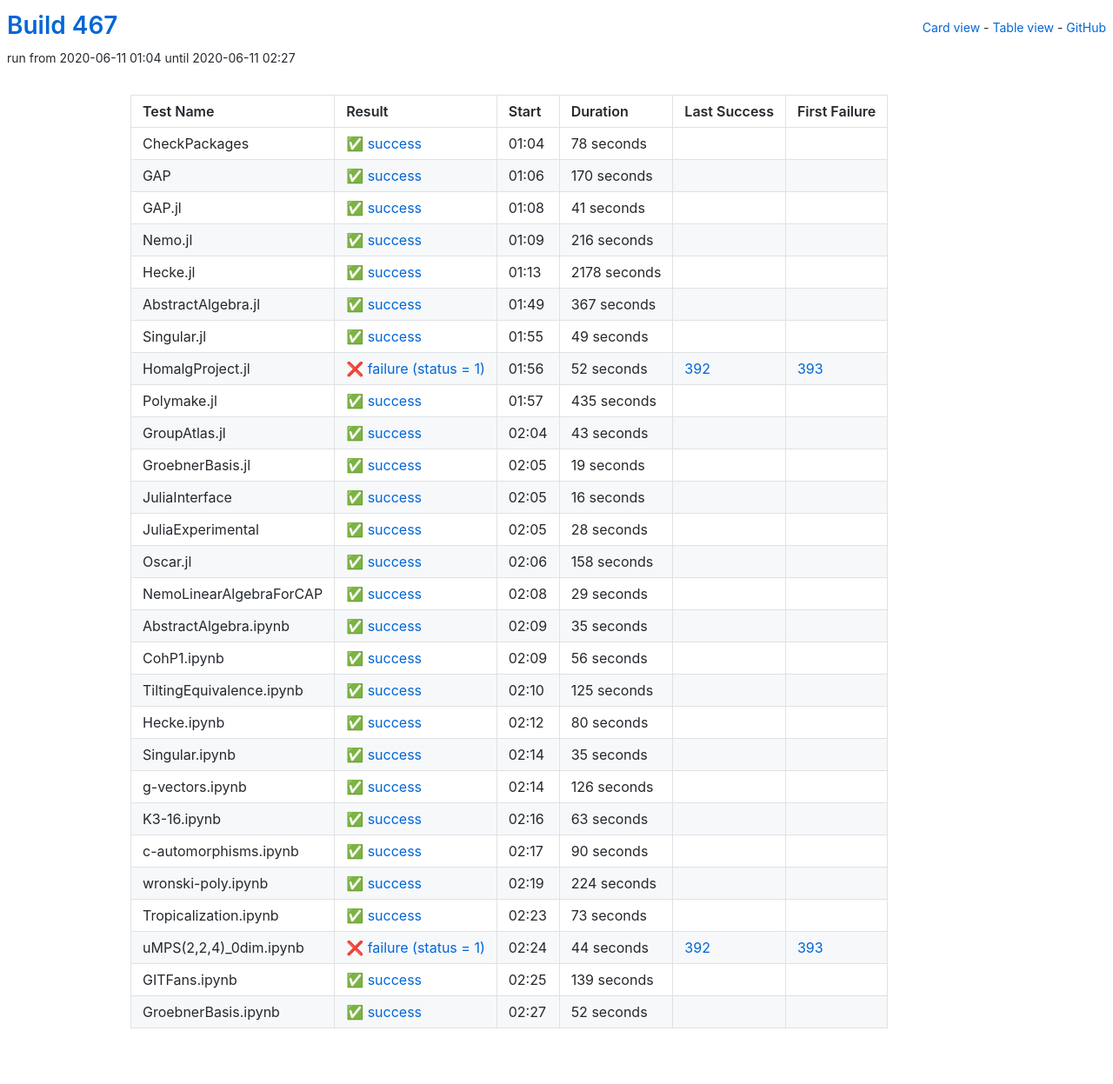
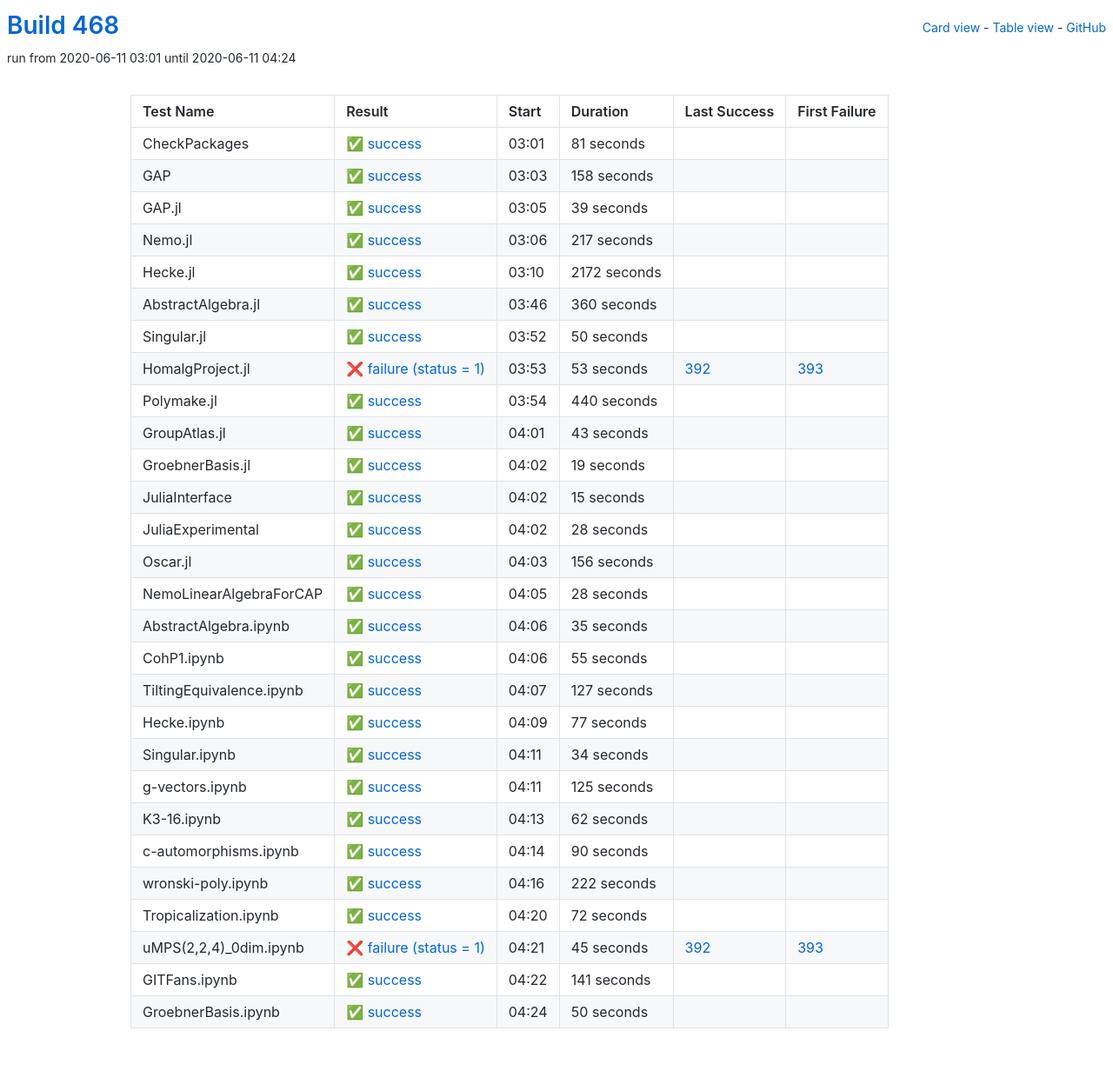
Before and after one commit to oscar-system/oscar-ci-status-1.4, a Jekyll site: the page built from table.html, in a window 1280 px wide. Shown: the whole page at 87% size. Built offline with Jekyll 4.4.1, drawn with Linux system fonts in a browser that asks for light colours.

Commit message:
Build #468

```diff
--- a/_data/ci.yml
+++ b/_data/ci.yml
@@ -1,6 +1,6 @@
 ---
-build: 467
-build_url: https://oscarci.mathematik.uni-kl.de/job/oscar-julia-1.4/467/
+build: 468
+build_url: https://oscarci.mathematik.uni-kl.de/job/oscar-julia-1.4/468/
 job: oscar-julia-1.4
 organization: oscar-system
 repo: oscar-ci-status-1.4
@@ -8,116 +8,116 @@ repourl: https://github.com/oscar-system/oscar-ci-status-1.4
 tests:
 - name: CheckPackages
   id: checkpackages
-  log: https://oscarci.mathematik.uni-kl.de/job/oscar-julia-1.4/467/artifact/logs/build-467/CheckPackages.log
-  start: 2020-06-11 01:04
+  log: https://oscarci.mathematik.uni-kl.de/job/oscar-julia-1.4/468/artifact/logs/build-468/CheckPackages.log
+  start: 2020-06-11 03:01
   success: true
   exitcode: 0
   status: success
-  duration: 78
+  duration: 81
   last_success: false
   last_success_url:
   first_failure: false
   first_failure_url:
 - name: GAP
   id: gap
-  log: https://oscarci.mathematik.uni-kl.de/job/oscar-julia-1.4/467/artifact/logs/build-467/GAP.log
-  start: 2020-06-11 01:06
+  log: https://oscarci.mathematik.uni-kl.de/job/oscar-julia-1.4/468/artifact/logs/build-468/GAP.log
+  start: 2020-06-11 03:03
   success: true
   exitcode: 0
   status: success
-  duration: 170
+  duration: 158
   last_success: false
   last_success_url:
   first_failure: false
   first_failure_url:
 - name: GAP.jl
   id: gap-jl
-  log: https://oscarci.mathematik.uni-kl.de/job/oscar-julia-1.4/467/artifact/logs/build-467/GAP.jl.log
-  start: 2020-06-11 01:08
+  log: https://oscarci.mathematik.uni-kl.de/job/oscar-julia-1.4/468/artifact/logs/build-468/GAP.jl.log
+  start: 2020-06-11 03:05
   success: true
   exitcode: 0
   status: success
-  duration: 41
+  duration: 39
   last_success: false
   last_success_url:
   first_failure: false
   first_failure_url:
 - name: Nemo.jl
   id: nemo-jl
-  log: https://oscarci.mathematik.uni-kl.de/job/oscar-julia-1.4/467/artifact/logs/build-467/Nemo.jl.log
-  start: 2020-06-11 01:09
+  log: https://oscarci.mathematik.uni-kl.de/job/oscar-julia-1.4/468/artifact/logs/build-468/Nemo.jl.log
+  start: 2020-06-11 03:06
   success: true
   exitcode: 0
   status: success
-  duration: 216
+  duration: 217
   last_success: false
   last_success_url:
   first_failure: false
   first_failure_url:
 - name: Hecke.jl
   id: hecke-jl
-  log: https://oscarci.mathematik.uni-kl.de/job/oscar-julia-1.4/467/artifact/logs/build-467/Hecke.jl.log
-  start: 2020-06-11 01:13
+  log: https://oscarci.mathematik.uni-kl.de/job/oscar-julia-1.4/468/artifact/logs/build-468/Hecke.jl.log
+  start: 2020-06-11 03:10
   success: true
   exitcode: 0
   status: success
-  duration: 2178
+  duration: 2172
   last_success: false
   last_success_url:
   first_failure: false
   first_failure_url:
 - name: AbstractAlgebra.jl
   id: abstractalgebra-jl
-  log: https://oscarci.mathematik.uni-kl.de/job/oscar-julia-1.4/467/artifact/logs/build-467/AbstractAlgebra.jl.log
-  start: 2020-06-11 01:49
+  log: https://oscarci.mathematik.uni-kl.de/job/oscar-julia-1.4/468/artifact/logs/build-468/AbstractAlgebra.jl.log
+  start: 2020-06-11 03:46
   success: true
   exitcode: 0
   status: success
-  duration: 367
+  duration: 360
   last_success: false
   last_success_url:
   first_failure: false
   first_failure_url:
 - name: Singular.jl
   id: singular-jl
-  log: https://oscarci.mathematik.uni-kl.de/job/oscar-julia-1.4/467/artifact/logs/build-467/Singular.jl.log
-  start: 2020-06-11 01:55
+  log: https://oscarci.mathematik.uni-kl.de/job/oscar-julia-1.4/468/artifact/logs/build-468/Singular.jl.log
+  start: 2020-06-11 03:52
   success: true
   exitcode: 0
   status: success
-  duration: 49
+  duration: 50
   last_success: false
   last_success_url:
   first_failure: false
   first_failure_url:
 - name: HomalgProject.jl
   id: homalgproject-jl
-  log: https://oscarci.mathematik.uni-kl.de/job/oscar-julia-1.4/467/artifact/logs/build-467/HomalgProject.jl.log
-  start: 2020-06-11 01:56
+  log: https://oscarci.mathematik.uni-kl.de/job/oscar-julia-1.4/468/artifact/logs/build-468/HomalgProject.jl.log
+  start: 2020-06-11 03:53
   success: false
   exitcode: 1
   status: failure
-  duration: 52
+  duration: 53
   last_success: 392
   last_success_url: https://oscarci.mathematik.uni-kl.de/job/oscar-julia-1.4/392/
   first_failure: 393
   first_failure_url: https://oscarci.mathematik.uni-kl.de/job/oscar-julia-1.4/393/
 - name: Polymake.jl
   id: polymake-jl
-  log: https://oscarci.mathematik.uni-kl.de/job/oscar-julia-1.4/467/artifact/logs/build-467/Polymake.jl.log
-  start: 2020-06-11 01:57
+  log: https://oscarci.mathematik.uni-kl.de/job/oscar-julia-1.4/468/artifact/logs/build-468/Polymake.jl.log
+  start: 2020-06-11 03:54
   success: true
   exitcode: 0
   status: success
-  duration: 435
+  duration: 440
   last_success: false
   last_success_url:
   first_failure: false
   first_failure_url:
 - name: GroupAtlas.jl
   id: groupatlas-jl
-  log: https://oscarci.mathematik.uni-kl.de/job/oscar-julia-1.4/467/artifact/logs/build-467/GroupAtlas.jl.log
-  start: 2020-06-11 02:04
+  log: https://oscarci.mathematik.uni-kl.de/job/oscar-julia-1.4/468/artifact/logs/build-468/GroupAtlas.jl.log
+  start: 2020-06-11 04:01
   success: true
   exitcode: 0
   status: success
@@ -128,8 +128,8 @@ tests:
   first_failure_url:
 - name: GroebnerBasis.jl
   id: groebnerbasis-jl
-  log: https://oscarci.mathematik.uni-kl.de/job/oscar-julia-1.4/467/artifact/logs/build-467/GroebnerBasis.jl.log
-  start: 2020-06-11 02:05
+  log: https://oscarci.mathematik.uni-kl.de/job/oscar-julia-1.4/468/artifact/logs/build-468/GroebnerBasis.jl.log
+  start: 2020-06-11 04:02
   success: true
   exitcode: 0
   status: success
@@ -140,20 +140,20 @@ tests:
   first_failure_url:
 - name: JuliaInterface
   id: juliainterface
-  log: https://oscarci.mathematik.uni-kl.de/job/oscar-julia-1.4/467/artifact/logs/build-467/JuliaInterface.log
-  start: 2020-06-11 02:05
+  log: https://oscarci.mathematik.uni-kl.de/job/oscar-julia-1.4/468/artifact/logs/build-468/JuliaInterface.log
+  start: 2020-06-11 04:02
   success: true
   exitcode: 0
   status: success
-  duration: 16
+  duration: 15
   last_success: false
   last_success_url:
   first_failure: false
   first_failure_url:
 - name: JuliaExperimental
   id: juliaexperimental
-  log: https://oscarci.mathematik.uni-kl.de/job/oscar-julia-1.4/467/artifact/logs/build-467/JuliaExperimental.log
-  start: 2020-06-11 02:05
+  log: https://oscarci.mathematik.uni-kl.de/job/oscar-julia-1.4/468/artifact/logs/build-468/JuliaExperimental.log
+  start: 2020-06-11 04:02
   success: true
   exitcode: 0
   status: success
@@ -164,32 +164,32 @@ tests:
   first_failure_url:
 - name: Oscar.jl
   id: oscar-jl
-  log: https://oscarci.mathematik.uni-kl.de/job/oscar-julia-1.4/467/artifact/logs/build-467/Oscar.jl.log
-  start: 2020-06-11 02:06
+  log: https://oscarci.mathematik.uni-kl.de/job/oscar-julia-1.4/468/artifact/logs/build-468/Oscar.jl.log
+  start: 2020-06-11 04:03
   success: true
   exitcode: 0
   status: success
-  duration: 158
+  duration: 156
   last_success: false
   last_success_url:
   first_failure: false
   first_failure_url:
 - name: NemoLinearAlgebraForCAP
   id: nemolinearalgebraforcap
-  log: https://oscarci.mathematik.uni-kl.de/job/oscar-julia-1.4/467/artifact/logs/build-467/NemoLinearAlgebraForCAP.log
-  start: 2020-06-11 02:08
+  log: https://oscarci.mathematik.uni-kl.de/job/oscar-julia-1.4/468/artifact/logs/build-468/NemoLinearAlgebraForCAP.log
+  start: 2020-06-11 04:05
   success: true
   exitcode: 0
   status: success
-  duration: 29
+  duration: 28
   last_success: false
   last_success_url:
   first_failure: false
   first_failure_url:
 - name: AbstractAlgebra.ipynb
   id: abstractalgebra-ipynb
-  log: https://oscarci.mathematik.uni-kl.de/job/oscar-julia-1.4/467/artifact/logs/build-467/AbstractAlgebra.ipynb.log
-  start: 2020-06-11 02:09
+  log: https://oscarci.mathematik.uni-kl.de/job/oscar-julia-1.4/468/artifact/logs/build-468/AbstractAlgebra.ipynb.log
+  start: 2020-06-11 04:06
   success: true
   exitcode: 0
   status: success
@@ -200,20 +200,56 @@ tests:
   first_failure_url:
 - name: CohP1.ipynb
   id: cohp1-ipynb
-  log: https://oscarci.mathematik.uni-kl.de/job/oscar-julia-1.4/467/artifact/logs/build-467/CohP1.ipynb.log
-  start: 2020-06-11 02:09
+  log: https://oscarci.mathematik.uni-kl.de/job/oscar-julia-1.4/468/artifact/logs/build-468/CohP1.ipynb.log
+  start: 2020-06-11 04:06
   success: true
   exitcode: 0
   status: success
-  duration: 56
+  duration: 55
   last_success: false
   last_success_url:
   first_failure: false
   first_failure_url:
 - name: TiltingEquivalence.ipynb
   id: tiltingequivalence-ipynb
-  log: https://oscarci.mathematik.uni-kl.de/job/oscar-julia-1.4/467/artifact/logs/build-467/TiltingEquivalence.ipynb.log
-  start: 2020-06-11 02:10
+  log: https://oscarci.mathematik.uni-kl.de/job/oscar-julia-1.4/468/artifact/logs/build-468/TiltingEquivalence.ipynb.log
+  start: 2020-06-11 04:07
+  success: true
+  exitcode: 0
+  status: success
+  duration: 127
+  last_success: false
+  last_success_url:
+  first_failure: false
+  first_failure_url:
+- name: Hecke.ipynb
+  id: hecke-ipynb
+  log: https://oscarci.mathematik.uni-kl.de/job/oscar-julia-1.4/468/artifact/logs/build-468/Hecke.ipynb.log
+  start: 2020-06-11 04:09
+  success: true
+  exitcode: 0
+  status: success
+  duration: 77
+  last_success: false
+  last_success_url:
+  first_failure: false
+  first_failure_url:
+- name: Singular.ipynb
+  id: singular-ipynb
+  log: https://oscarci.mathematik.uni-kl.de/job/oscar-julia-1.4/468/artifact/logs/build-468/Singular.ipynb.log
+  start: 2020-06-11 04:11
+  success: true
+  exitcode: 0
+  status: success
+  duration: 34
+  last_success: false
+  last_success_url:
+  first_failure: false
+  first_failure_url:
+- name: g-vectors.ipynb
+  id: g-vectors-ipynb
+  log: https://oscarci.mathematik.uni-kl.de/job/oscar-julia-1.4/468/artifact/logs/build-468/g-vectors.ipynb.log
+  start: 2020-06-11 04:11
   success: true
   exitcode: 0
   status: success
@@ -222,58 +258,22 @@ tests:
   last_success_url:
   first_failure: false
   first_failure_url:
-- name: Hecke.ipynb
-  id: hecke-ipynb
-  log: https://oscarci.mathematik.uni-kl.de/job/oscar-julia-1.4/467/artifact/logs/build-467/Hecke.ipynb.log
-  start: 2020-06-11 02:12
+- name: K3-16.ipynb
+  id: k3-16-ipynb
+  log: https://oscarci.mathematik.uni-kl.de/job/oscar-julia-1.4/468/artifact/logs/build-468/K3-16.ipynb.log
+  start: 2020-06-11 04:13
   success: true
   exitcode: 0
   status: success
-  duration: 80
-  last_success: false
-  last_success_url:
-  first_failure: false
-  first_failure_url:
-- name: Singular.ipynb
-  id: singular-ipynb
-  log: https://oscarci.mathematik.uni-kl.de/job/oscar-julia-1.4/467/artifact/logs/build-467/Singular.ipynb.log
-  start: 2020-06-11 02:14
-  success: true
-  exitcode: 0
-  status: success
-  duration: 35
-  last_success: false
-  last_success_url:
-  first_failure: false
-  first_failure_url:
-- name: g-vectors.ipynb
-  id: g-vectors-ipynb
-  log: https://oscarci.mathematik.uni-kl.de/job/oscar-julia-1.4/467/artifact/logs/build-467/g-vectors.ipynb.log
-  start: 2020-06-11 02:14
-  success: true
-  exitcode: 0
-  status: success
-  duration: 126
-  last_success: false
-  last_success_url:
-  first_failure: false
-  first_failure_url:
-- name: K3-16.ipynb
-  id: k3-16-ipynb
-  log: https://oscarci.mathematik.uni-kl.de/job/oscar-julia-1.4/467/artifact/logs/build-467/K3-16.ipynb.log
-  start: 2020-06-11 02:16
-  success: true
-  exitcode: 0
-  status: success
-  duration: 63
+  duration: 62
   last_success: false
   last_success_url:
   first_failure: false
   first_failure_url:
 - name: c-automorphisms.ipynb
   id: c-automorphisms-ipynb
-  log: https://oscarci.mathematik.uni-kl.de/job/oscar-julia-1.4/467/artifact/logs/build-467/c-automorphisms.ipynb.log
-  start: 2020-06-11 02:17
+  log: https://oscarci.mathematik.uni-kl.de/job/oscar-julia-1.4/468/artifact/logs/build-468/c-automorphisms.ipynb.log
+  start: 2020-06-11 04:14
   success: true
   exitcode: 0
   status: success
@@ -284,60 +284,60 @@ tests:
   first_failure_url:
 - name: wronski-poly.ipynb
   id: wronski-poly-ipynb
-  log: https://oscarci.mathematik.uni-kl.de/job/oscar-julia-1.4/467/artifact/logs/build-467/wronski-poly.ipynb.log
-  start: 2020-06-11 02:19
+  log: https://oscarci.mathematik.uni-kl.de/job/oscar-julia-1.4/468/artifact/logs/build-468/wronski-poly.ipynb.log
+  start: 2020-06-11 04:16
   success: true
   exitcode: 0
   status: success
-  duration: 224
+  duration: 222
   last_success: false
   last_success_url:
   first_failure: false
   first_failure_url:
 - name: Tropicalization.ipynb
   id: tropicalization-ipynb
-  log: https://oscarci.mathematik.uni-kl.de/job/oscar-julia-1.4/467/artifact/logs/build-467/Tropicalization.ipynb.log
-  start: 2020-06-11 02:23
+  log: https://oscarci.mathematik.uni-kl.de/job/oscar-julia-1.4/468/artifact/logs/build-468/Tropicalization.ipynb.log
+  start: 2020-06-11 04:20
   success: true
   exitcode: 0
   status: success
-  duration: 73
+  duration: 72
   last_success: false
   last_success_url:
   first_failure: false
   first_failure_url:
 - name: uMPS(2,2,4)_0dim.ipynb
   id: umps-2-2-4-0dim-ipynb
-  log: https://oscarci.mathematik.uni-kl.de/job/oscar-julia-1.4/467/artifact/logs/build-467/uMPS-2-2-4-_0dim.ipynb.log
-  start: 2020-06-11 02:24
+  log: https://oscarci.mathematik.uni-kl.de/job/oscar-julia-1.4/468/artifact/logs/build-468/uMPS-2-2-4-_0dim.ipynb.log
+  start: 2020-06-11 04:21
   success: false
   exitcode: 1
   status: failure
-  duration: 44
+  duration: 45
   last_success: 392
   last_success_url: https://oscarci.mathematik.uni-kl.de/job/oscar-julia-1.4/392/
   first_failure: 393
   first_failure_url: https://oscarci.mathematik.uni-kl.de/job/oscar-julia-1.4/393/
 - name: GITFans.ipynb
   id: gitfans-ipynb
-  log: https://oscarci.mathematik.uni-kl.de/job/oscar-julia-1.4/467/artifact/logs/build-467/GITFans.ipynb.log
-  start: 2020-06-11 02:25
+  log: https://oscarci.mathematik.uni-kl.de/job/oscar-julia-1.4/468/artifact/logs/build-468/GITFans.ipynb.log
+  start: 2020-06-11 04:22
   success: true
   exitcode: 0
   status: success
-  duration: 139
+  duration: 141
   last_success: false
   last_success_url:
   first_failure: false
   first_failure_url:
 - name: GroebnerBasis.ipynb
   id: groebnerbasis-ipynb
-  log: https://oscarci.mathematik.uni-kl.de/job/oscar-julia-1.4/467/artifact/logs/build-467/GroebnerBasis.ipynb.log
-  start: 2020-06-11 02:27
+  log: https://oscarci.mathematik.uni-kl.de/job/oscar-julia-1.4/468/artifact/logs/build-468/GroebnerBasis.ipynb.log
+  start: 2020-06-11 04:24
   success: true
   exitcode: 0
   status: success
-  duration: 52
+  duration: 50
   last_success: false
   last_success_url:
   first_failure: false
```
Also changed, not shown: README.md.
